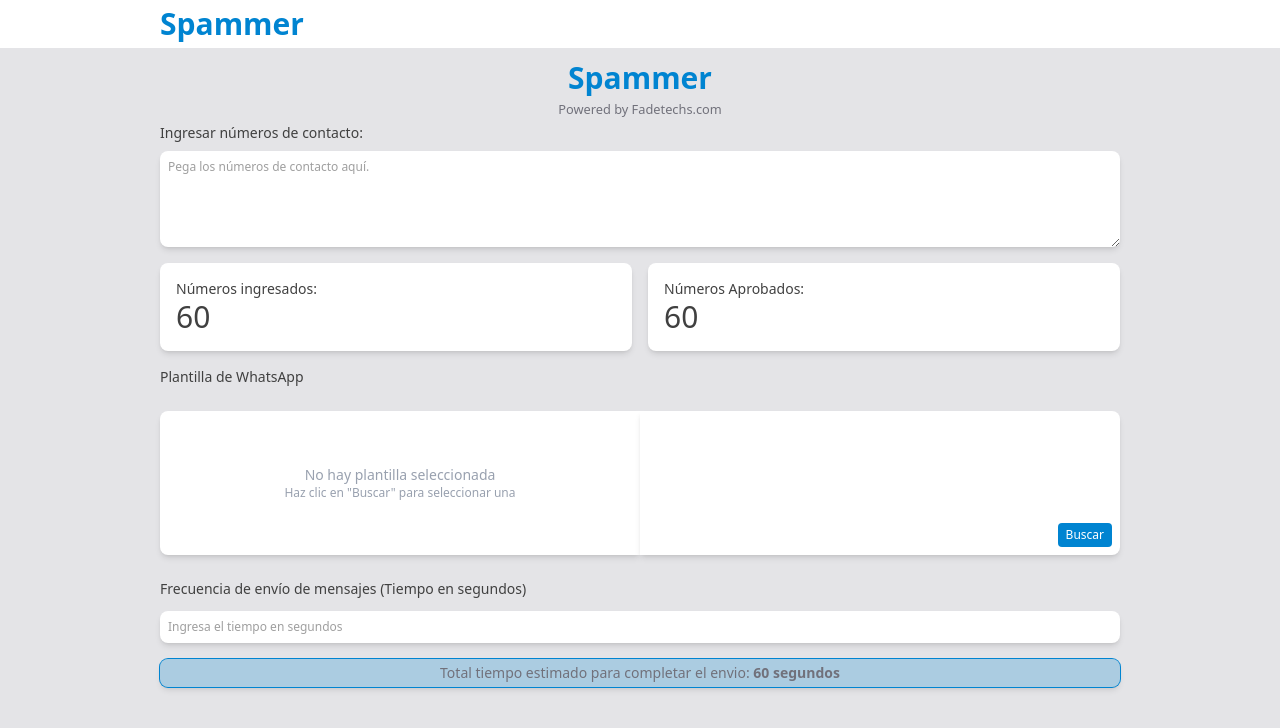
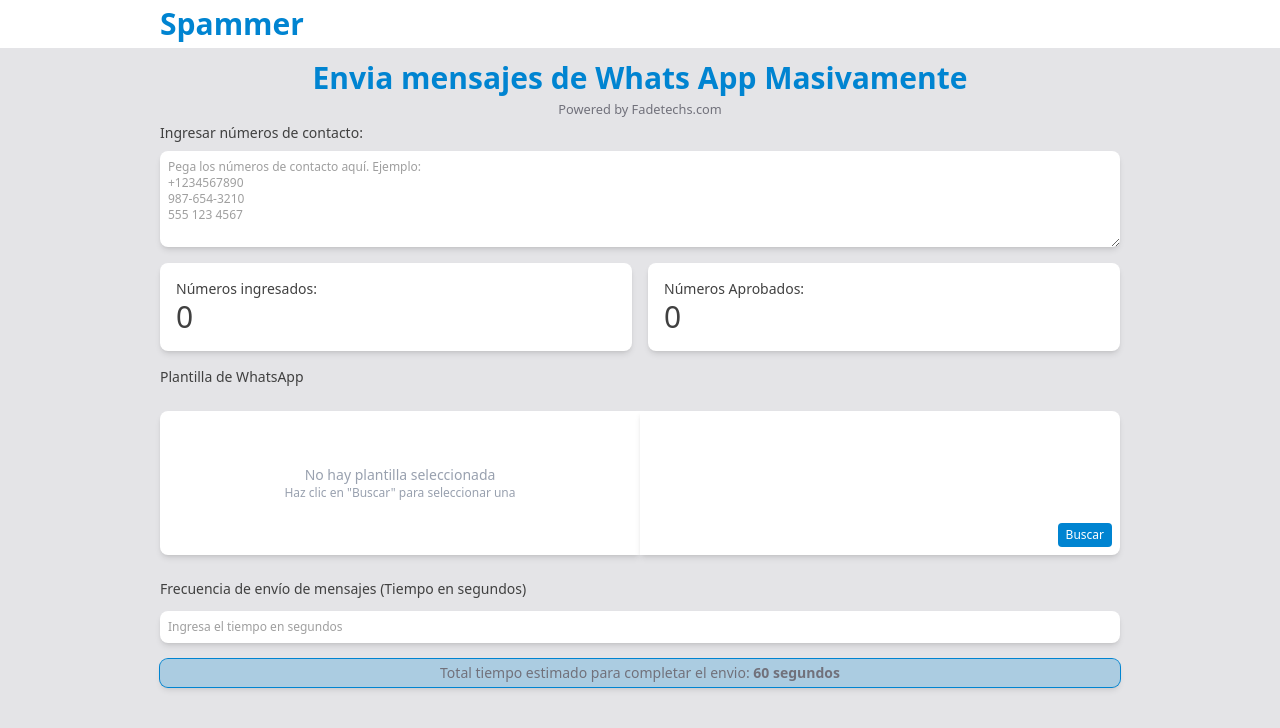
Before and after one commit to EricMartinezLabrin/spammer, a React (Vite) app: page / in a window 1280 px wide. Shown: the top 728 px of the page. Built offline with nearby package versions, Linux system fonts and the light colour scheme; no server answers.

Commit message:
feat: agregar funcionalidad para procesar y limpiar números de teléfono en el componente Main

```diff
--- a/src/components/Counter.jsx
+++ b/src/components/Counter.jsx
@@ -1,8 +1,8 @@
-export default function Counter({ title }) {
+export default function Counter({ title, count = 0 }) {
   return (
     <div className='w-full bg-white rounded-md p-4 shadow-md'>
       <h2 className='text-sm'>{title}</h2>
-      <p className='text-3xl'>60</p>
+      <p className='text-3xl'>{count}</p>
     </div>
   );
 }
--- a/src/components/Main.jsx
+++ b/src/components/Main.jsx
@@ -1,4 +1,4 @@
-import { useState } from 'react';
+import { useState, useEffect } from 'react';
 import Counter from './Counter.jsx';
 import WhatsTemplate from './WhatsTemplate.jsx';
 import Template from './Template.jsx';
@@ -6,9 +6,62 @@ import Template from './Template.jsx';
 export default function Main() {
   const [showModal, setShowModal] = useState(false);
   const [selectedTemplate, setSelectedTemplate] = useState(null);
+  const [phoneNumbers, setPhoneNumbers] = useState([]);
+  const [textareaValue, setTextareaValue] = useState('');
+
+  // Función para limpiar y procesar números de teléfono
+  const handlePhoneNumbersChange = event => {
+    const textValue = event.target.value;
+
+    // Actualizar el valor del textarea para permitir edición libre
+    setTextareaValue(textValue);
+  };
+
+  // Función para procesar y limpiar los números
+  const processPhoneNumbers = textValue => {
+    if (!textValue.trim()) {
+      setPhoneNumbers([]);
+      return;
+    }
+
+    // Dividir por saltos de línea y procesar cada línea
+    const lines = textValue.split(/\r?\n/);
+
+    const cleanedNumbers = lines
+      .map(line => {
+        // Eliminar espacios en blanco y cualquier caracter que no sea número
+        return line.replace(/[^\d]/g, '');
+      })
+      .filter(number => {
+        // Filtrar números vacíos y números que tengan menos de 7 dígitos (mínimo válido)
+        return number.length >= 7;
+      });
+
+    // Actualizar el estado con los números limpios
+    setPhoneNumbers(cleanedNumbers);
+
+    // Actualizar el textarea con los números limpios
+    setTextareaValue(cleanedNumbers.join('\n'));
+
+    console.log('Números procesados:', cleanedNumbers);
+  };
+
+  // Efecto para limpiar automáticamente después de 1 segundo de inactividad
+  useEffect(() => {
+    const timeoutId = setTimeout(() => {
+      if (textareaValue.trim()) {
+        processPhoneNumbers(textareaValue);
+      }
+    }, 1000);
+
+    return () => clearTimeout(timeoutId);
+  }, [textareaValue]);
+
   return (
     <main className='px-40 flex justify-center flex-col items-center gap-1 pt-3'>
-      <h1 className='text-3xl text-sky-600 font-semibold'>Spammer</h1>
+      <h1 className='text-3xl text-sky-600 font-semibold'>
+        Envia mensajes de Whats App Masivamente
+      </h1>
       <small className='text-zinc-500'>Powered by Fadetechs.com</small>
       <form className='flex flex-col gap-4 w-full' id='spam-form'>
         <label for='phone-numbers' className='h-6 text-sm'>
@@ -18,13 +71,15 @@ export default function Main() {
           id='phone-numbers'
           className='bg-white rounded-md -mt-3 text-xs focus:ring-2 focus:ring-sky-600 outline-none p-2 shadow-md'
           name='phone-numbers'
-          placeholder='Pega los números de contacto aquí.'
+          placeholder='Pega los números de contacto aquí. Ejemplo:&#10;+1234567890&#10;987-654-3210&#10;555 123 4567'
           rows='5'
           cols='1'
+          value={textareaValue}
+          onChange={handlePhoneNumbersChange}
         ></textarea>
         <section className='flex gap-4'>
-          <Counter title='Números ingresados:' id='number-counter' />
-          <Counter title='Números Aprobados:' id='number-approved' />
+          <Counter title='Números ingresados:' count={phoneNumbers.length} />
+          <Counter title='Números Aprobados:' count={phoneNumbers.length} />
         </section>
         <h2 className='text-sm'>Plantilla de WhatsApp</h2>
         <WhatsTemplate
```
